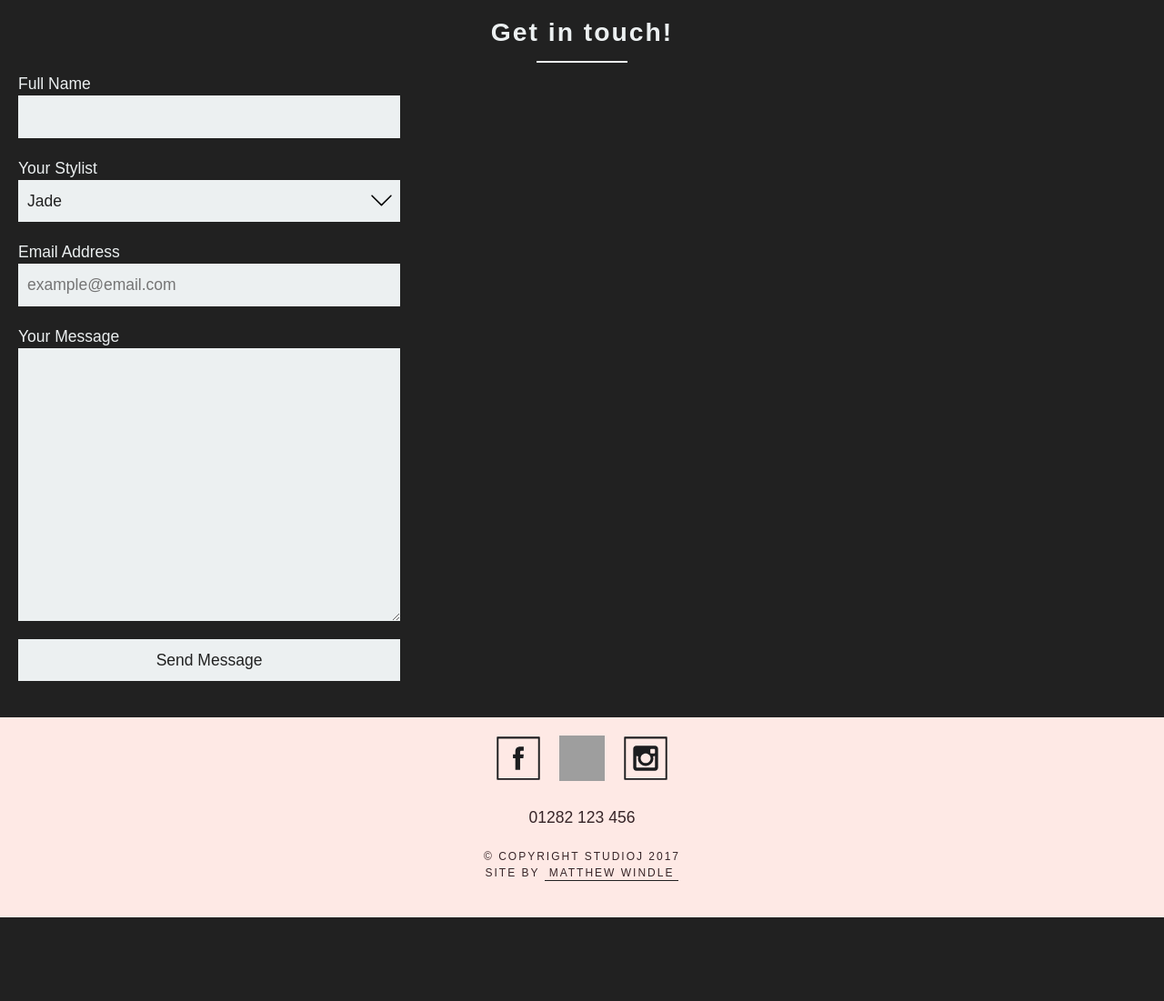
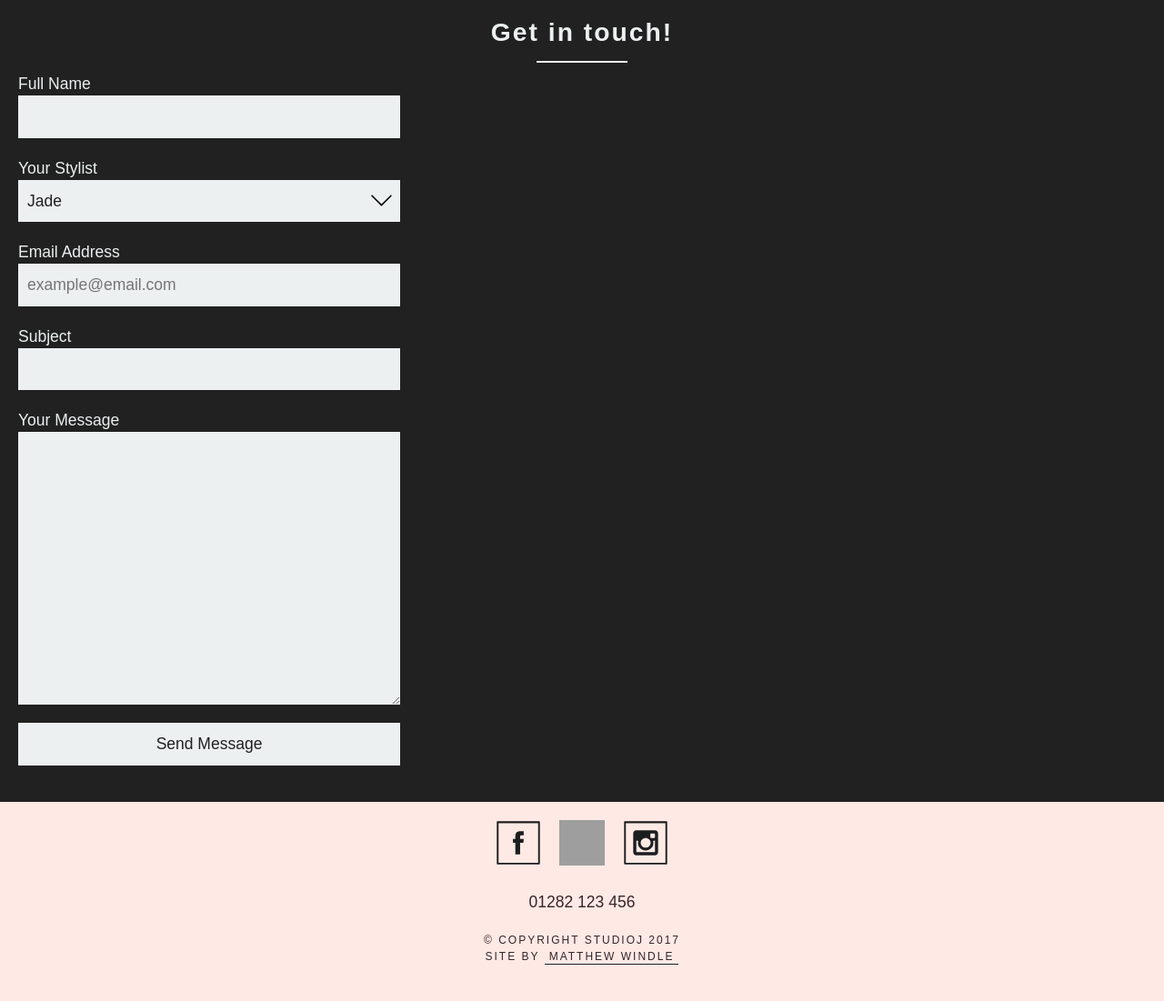
Before and after one commit to MattWindle26/StudioJ, a PHP site: page /contact.php in a window 1280 px wide. Shown: the part 561-1662 px from the top of the page at 91% size. Before the commit the page ends 1570 px from the top, so only its background shows below. Run offline with PHP 8.4, Linux system fonts and the light colour scheme; some libraries are stand-ins or nearby versions; some web fonts are replaced; grey boxes are pictures that could not be loaded.

Commit message:
no changes made

```diff
--- a/contact.php
+++ b/contact.php
@@ -14,7 +14,7 @@
     <?php include_once $path.'/includes/header.php'; ?>
 
 <main class="" role="main" >
-  <section class="">
+  <section>
     <div class="inner-container" >
       <h2>Get in touch!</h2>
       <form method="POST" action="http://formspree.io/info@studiojburnley.co.uk" >
@@ -28,6 +28,8 @@
         </select>
         <label>Email Address</label>
         <input name="email" type="tel" placeholder="example@email.com" >
+        <label>Subject</label>
+        <input name="text" type="tel" >
         <label>Your Message</label>
         <textarea name="message"></textarea>
         <input type='button' name="submit" value='Send Message' >
```
